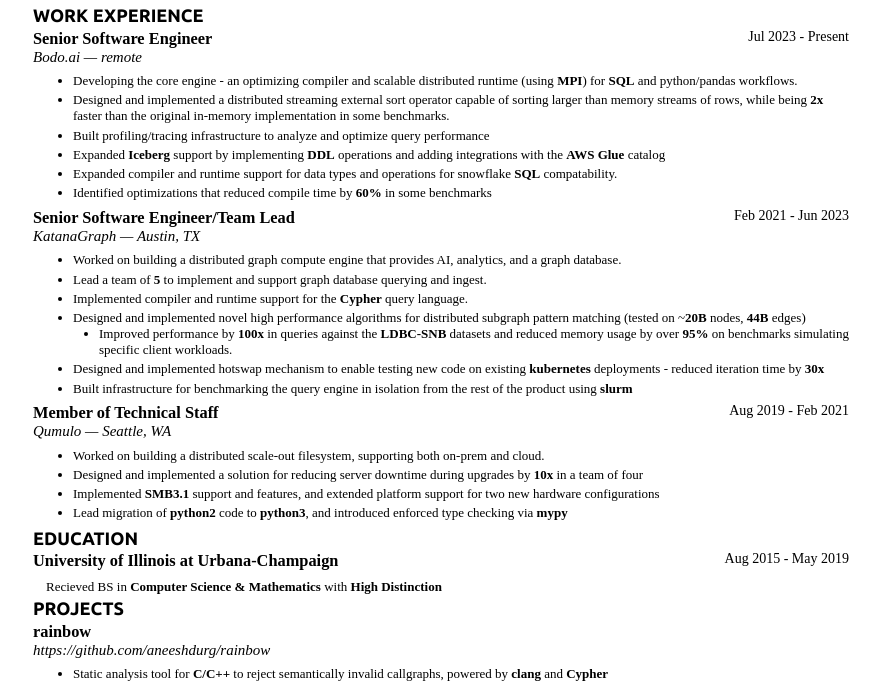
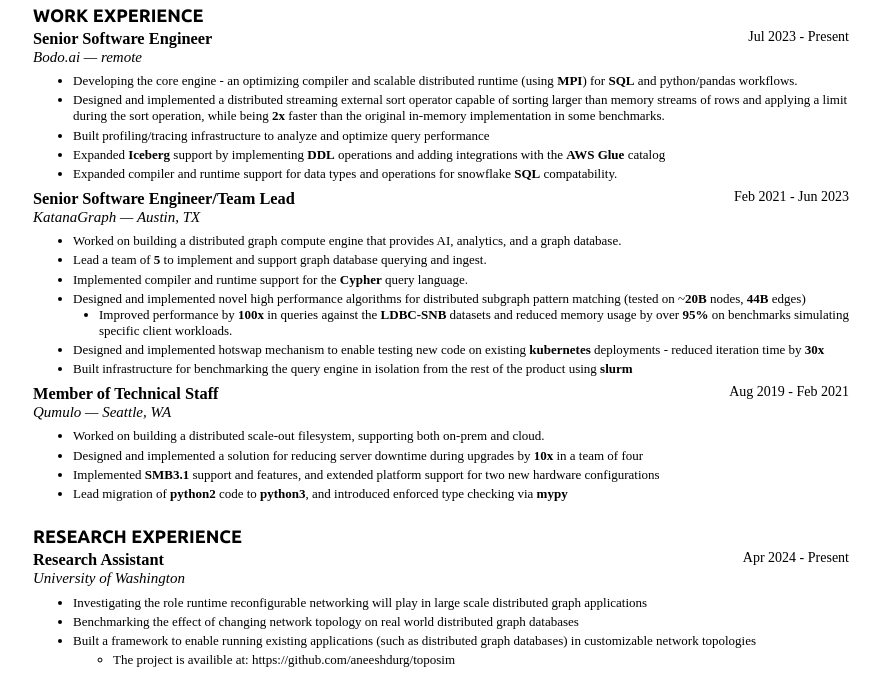
Before and after one commit to aneeshdurg/resume, a plain HTML site: page index.html in a window 1280 px wide. Shown: the part 106-793 px from the top of the page, without its empty margins (199-1079 px from the left). Drawn offline with Linux system fonts and the light colour scheme.

Commit message:
Update resume

```diff
--- a/index.html
+++ b/index.html
@@ -28,10 +28,21 @@
       <div class="include" data-src="work/qumulo.html"></div>
     </div>
 
+    <br>
+
+    <div class="section">
+      <h2> RESEARCH EXPERIENCE </h2>
+      <div class="include" data-src="research/pando.html"></div>
+    </div>
+
+    <br>
+
     <div class="section">
       <h2> EDUCATION </h2>
       <div class="include" data-src="education.html"></div>
     </div>
+
+    <br>
 
     <div class="section">
       <h2>PROJECTS</h2>
--- a/snippets/research/pando.html
+++ b/snippets/research/pando.html
@@ -4,12 +4,17 @@
   <div class="company">University of Washington</div>
   <div class="info">
     <ul>
-      <li> Understanding the role dynamically reconfigurable networks will play
+      <li> Investigating the role runtime reconfigurable networking will play
       in large scale distributed graph applications</li>
-      <li> Benchmarking the effect of changing network topology on graph
-        databases used in production </li>
+      <li> Benchmarking the effect of changing network topology on real world
+        distributed graph databases </li>
       <li> Built a framework to enable running existing applications (such as
-        distributed graph databases) in customizable network topologies </li>
+        distributed graph databases) in customizable network topologies</li>
+      <ul>
+        <li> The project is availible at:
+          <a class="autolink">https://github.com/aneeshdurg/toposim</a>
+        </li>
+      </ul>
     </ul>
   </div>
 </div>
--- a/snippets/work/bodo.html
+++ b/snippets/work/bodo.html
@@ -9,9 +9,9 @@
       </li>
       <li>
         Designed and implemented a distributed streaming external sort operator
-        capable of sorting larger than memory streams of rows, while being
-        <b>2x</b> faster than the original in-memory implementation in some
-        benchmarks.
+        capable of sorting larger than memory streams of rows and applying a
+        limit during the sort operation, while being <b>2x</b> faster than the
+        original in-memory implementation in some benchmarks.
       </li>
       <li>
         Built profiling/tracing infrastructure to analyze and optimize query
@@ -25,9 +25,6 @@
         Expanded compiler and runtime support for data types and operations for
         snowflake <b>SQL</b> compatability.
       </li>
-      <li>
-        Identified optimizations that reduced compile time by <b>60%</b> in some benchmarks
-      </li>
     </ul>
   </div>
 </div>
```
Also changed, not shown: 2 other files.
